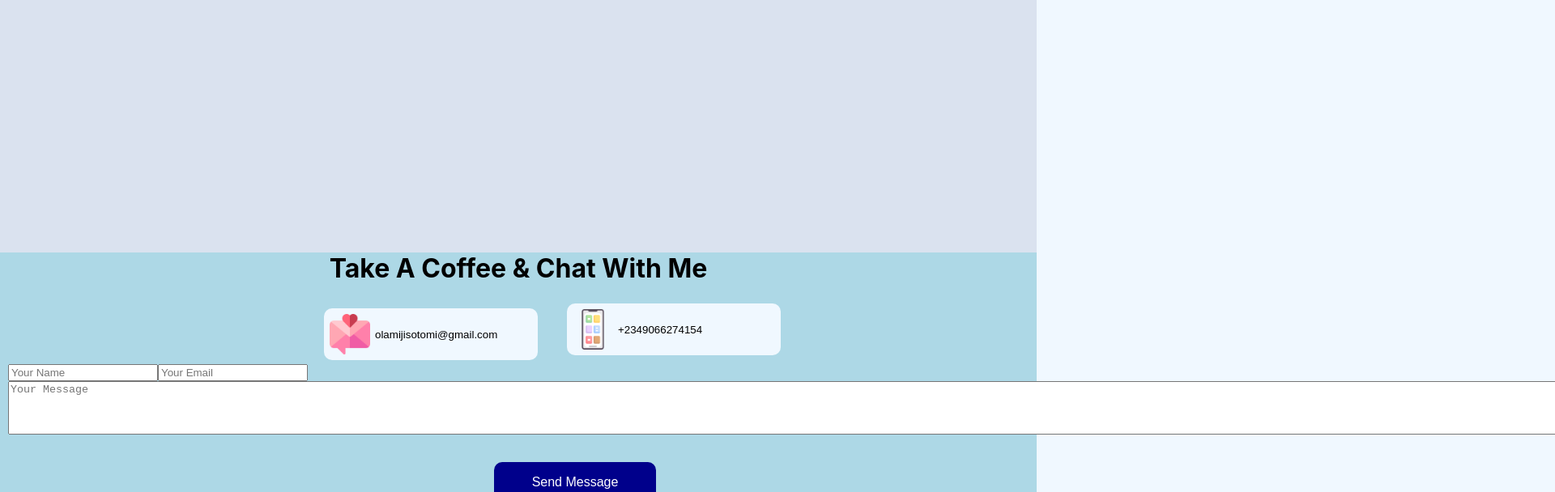
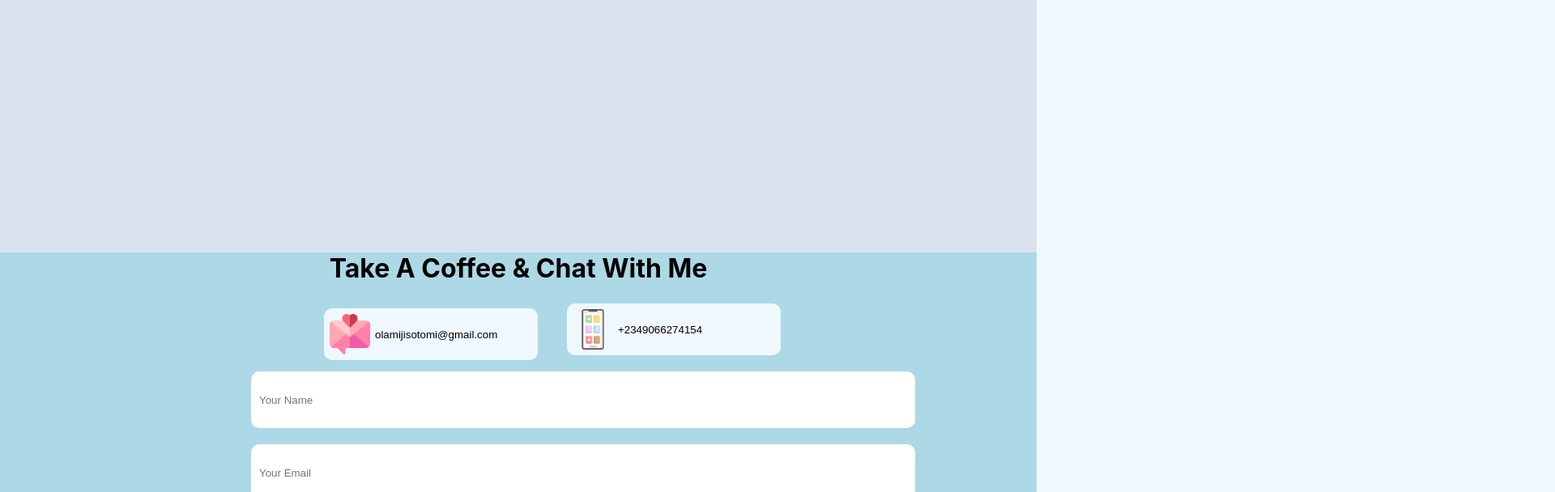
Before and after one commit to olamiji-8/portfolio-new, a React (Create React App) app: page / in a window 1280 px wide. Shown: the part 2188-2796 px from the top of the page at 81% size, 1920 px wide, since content can reach past the window. Built offline with nearby package versions, Linux system fonts and the light colour scheme.

Commit message:
update contact

```diff
--- a/src/container/Contact/Contact.css
+++ b/src/container/Contact/Contact.css
@@ -54,7 +54,7 @@ h1{
 
 
 }
-.info > input{
+.info > form > input{
     margin: 10px;
     height: 50px;
     border-radius: 10px;
@@ -64,7 +64,7 @@ h1{
     width: 800px;
     padding: 10px;
 }
-.info > textarea{
+.info > form > textarea{
     width: 800px;
     height: 100px;
     border-radius: 10px;
```
